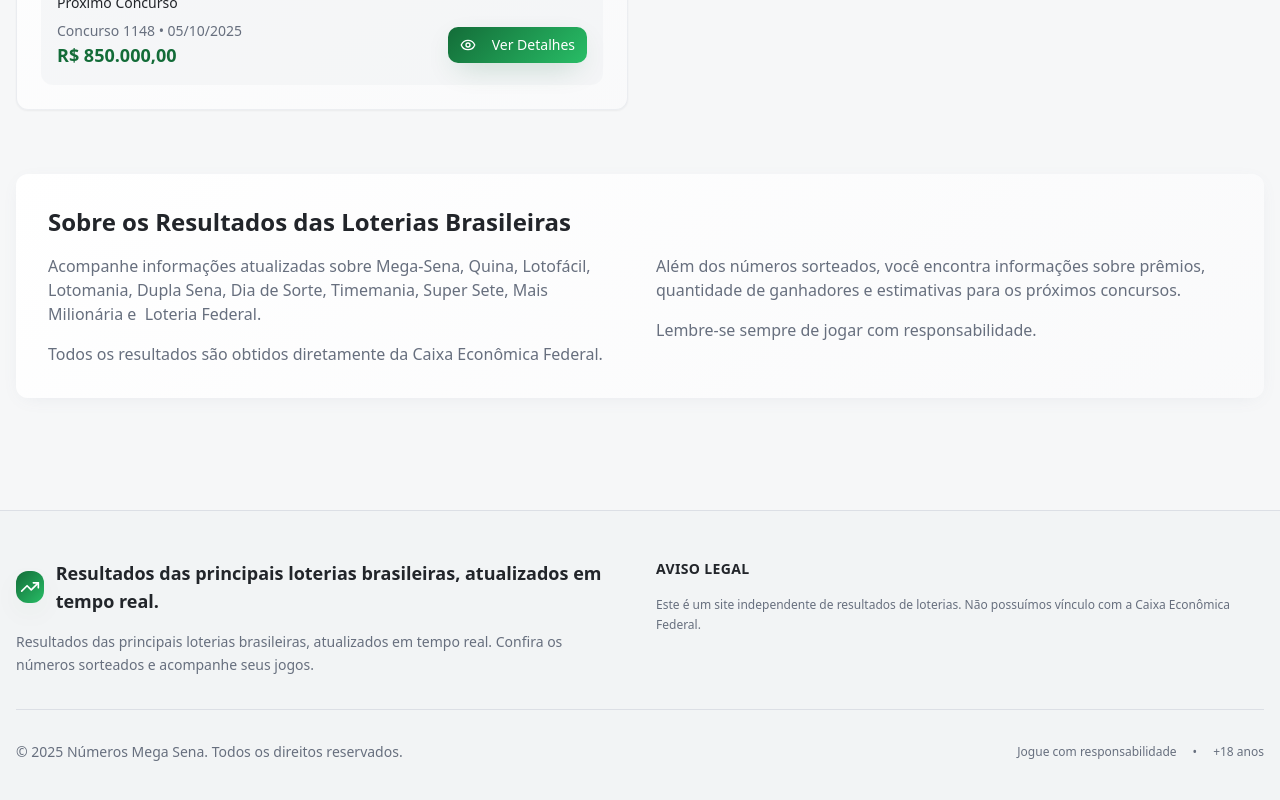
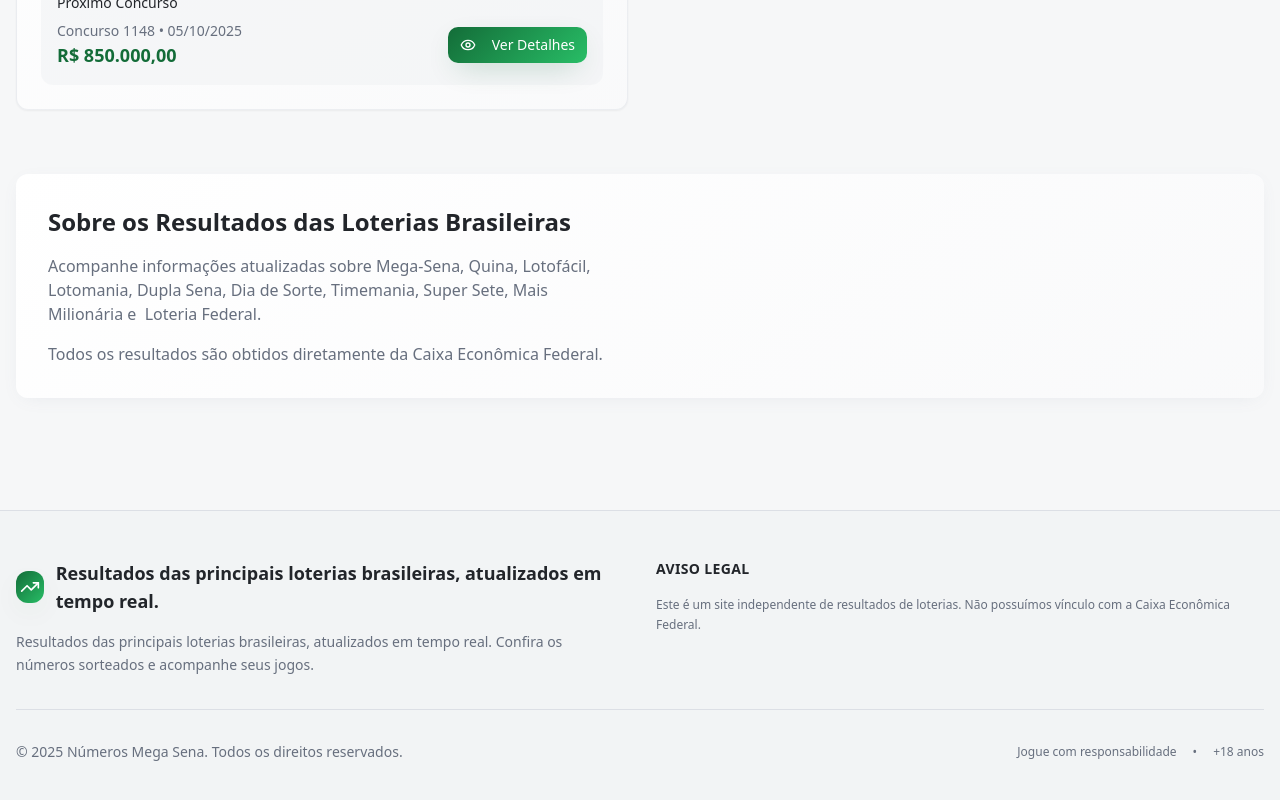
Before and after one commit to OnofreBR/sorteio-agil, a React (Vite) app: page / in a window 1280 px wide. Shown: the part 3461-4261 px from the top of the page. Built offline with nearby package versions, Linux system fonts and the light colour scheme; no server answers; the HTML template or start-up script is replaced by a standard one.

Commit message:
Visual edit in Lovable

```diff
--- a/src/pages/Index.tsx
+++ b/src/pages/Index.tsx
@@ -147,13 +147,7 @@ todas as principais loterias do Brasil em tempo real.
                 <p>Acompanhe informações atualizadas sobre Mega-Sena, Quina, Lotofácil, Lotomania, Dupla Sena, Dia de Sorte, Timemania, Super Sete, Mais Milionária e  Loteria Federal.</p>
                 <p>Todos os resultados são obtidos diretamente da Caixa Econômica Federal.</p>
               </div>
-              <div className="space-y-4">
-                <p>
-                  Além dos números sorteados, você encontra informações sobre prêmios,
-                  quantidade de ganhadores e estimativas para os próximos concursos.
-                </p>
-                <p>Lembre-se sempre de jogar com responsabilidade.</p>
-              </div>
+
             </div>
           </div>
         </section>
```
